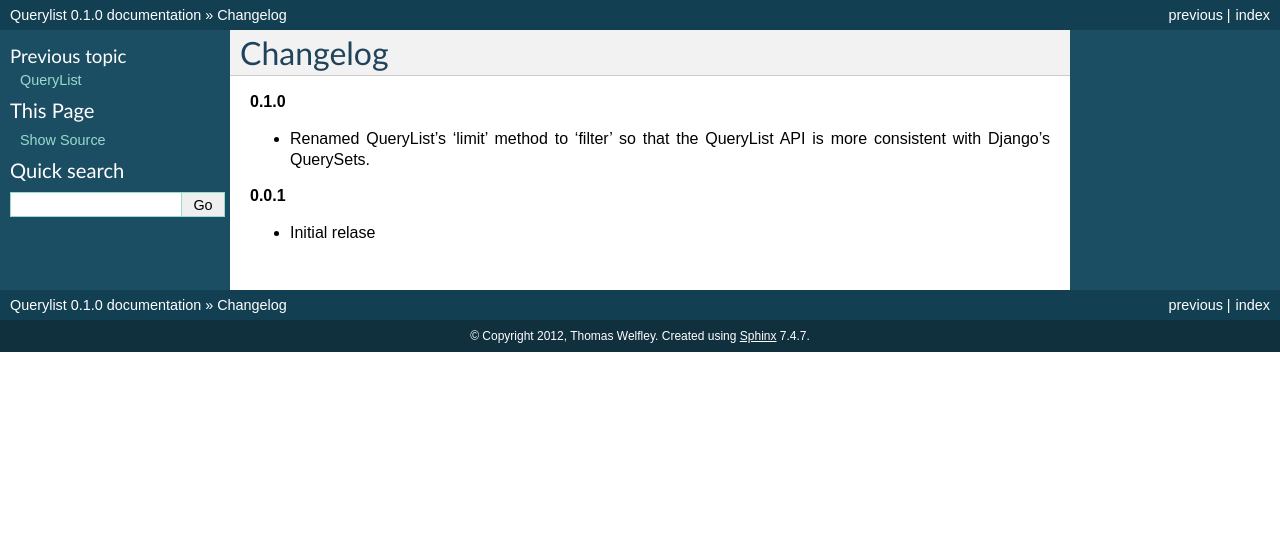
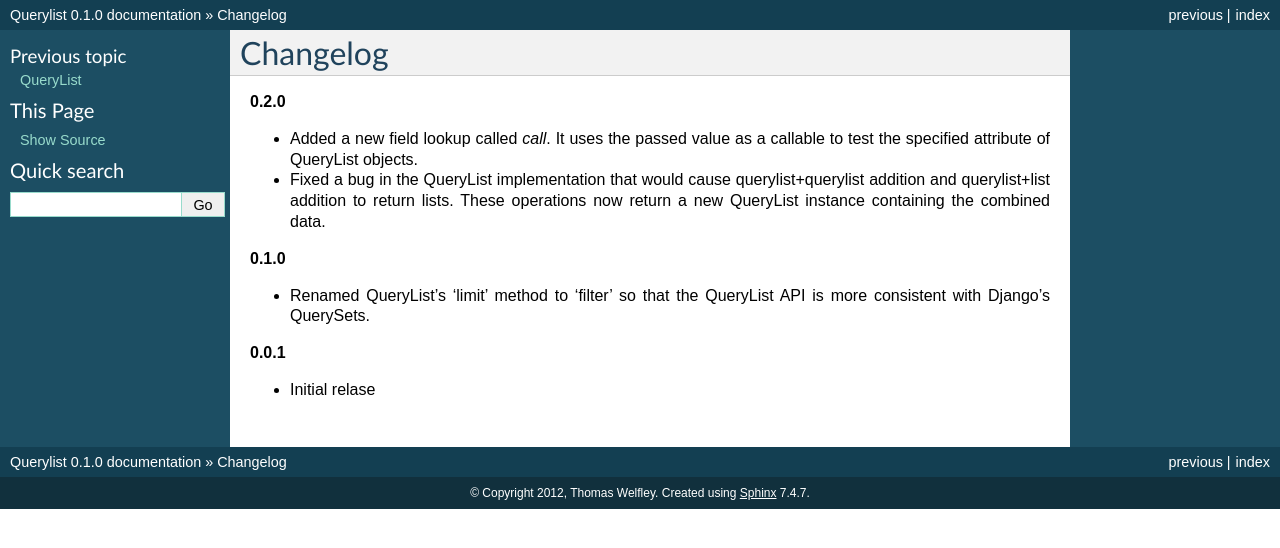
Before and after one commit to thomasw/querylist, a Sphinx documentation site: the page built from docs/source/changelog.rst, in a window 1280 px wide. Shown: the top 548 px of the page. Built offline with Sphinx 7.4.7, drawn with Linux system fonts in a browser that asks for light colours.

Commit message:
Updated changelog.

```diff
--- a/docs/source/changelog.rst
+++ b/docs/source/changelog.rst
@@ -1,5 +1,13 @@
 Changelog
 =========
+
+**0.2.0**
+
+* Added a new field lookup called `call`. It uses the passed value as a callable
+  to test the specified attribute of QueryList objects.
+* Fixed a bug in the QueryList implementation that would cause
+  querylist+querylist addition and querylist+list addition to return lists. These
+  operations now return a new QueryList instance containing the combined data.
 
 **0.1.0**
 
```
